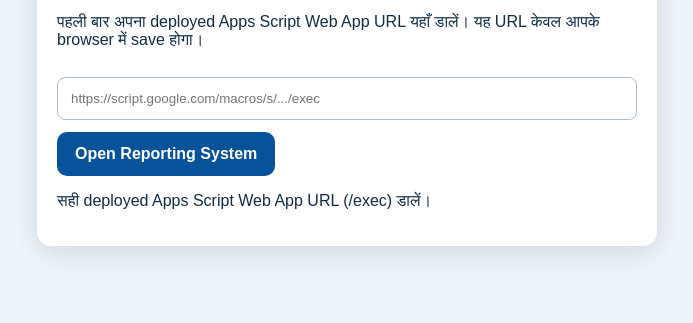
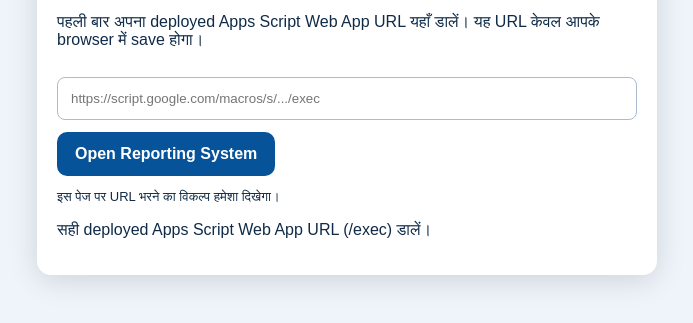
Before and after one commit to kuldipkumarcool87-gif/bses-security-voice, a plain HTML site: page index_GITHUB_MAIN_ONE_SCREEN (1).html in a window 1280 px wide. Both pictures are taken after a click on the button "Open Reporting System". Shown: the part 131-454 px from the top of the page, without its empty margins (293-986 px from the left). Drawn offline with Linux system fonts and the light colour scheme.

Commit message:
Update index_GITHUB_MAIN_ONE_SCREEN (1).html

```diff
--- a/index_GITHUB_MAIN_ONE_SCREEN (1).html
+++ b/index_GITHUB_MAIN_ONE_SCREEN (1).html
@@ -1,7 +1,7 @@
 <!doctype html><html lang="hi"><head><meta charset="utf-8"><meta name="viewport" content="width=device-width,initial-scale=1"><title>BSES Security Reporting System</title><style>
 *{box-sizing:border-box}body{margin:0;font-family:Arial,sans-serif;background:#eef4fa;color:#102b48}#frame{border:0;width:100%;height:100dvh;display:block}#setup{max-width:620px;margin:10vh auto;padding:20px;background:white;border-radius:14px;box-shadow:0 5px 30px #0002}input{width:100%;padding:13px;border:1px solid #abbcd0;border-radius:8px;margin:12px 0}button{border:0;border-radius:10px;padding:13px 18px;background:#07539a;color:white;font-weight:bold;font-size:16px;cursor:pointer}.overlay{display:none;position:fixed;inset:0;background:#001b35bb;z-index:10;align-items:center;justify-content:center;padding:12px}.panel{background:#fff;border-radius:14px;width:min(600px,100%);padding:18px;box-shadow:0 12px 30px #0004}textarea{width:100%;min-height:170px;border:1px solid #a8b8c9;border-radius:8px;padding:12px;font-size:17px}#status{padding:12px 0;min-height:44px} .row{display:flex;gap:8px;flex-wrap:wrap}.row button{flex:1}.muted{background:#e5ebf2;color:#23384e}h2{margin:0 0 8px}
 </style></head><body>
-<div id="setup"><h2>BSES Security Reporting System</h2><p>पहली बार अपना deployed Apps Script Web App URL यहाँ डालें। यह URL केवल आपके browser में save होगा।</p><input id="url" placeholder="https://script.google.com/macros/s/.../exec" autocomplete="off"><button id="open">Open Reporting System</button><p id="setupError" role="alert"></p></div>
+<div id="setup"><h2>BSES Security Reporting System</h2><p>पहली बार अपना deployed Apps Script Web App URL यहाँ डालें। यह URL केवल आपके browser में save होगा।</p><input id="url" placeholder="https://script.google.com/macros/s/.../exec" autocomplete="off"><button id="open">Open Reporting System</button><p style="font-size:13px">इस पेज पर URL भरने का विकल्प हमेशा दिखेगा।</p><p id="setupError" role="alert"></p></div>
 <iframe id="frame" title="BSES Reporting System" style="display:none" allow="geolocation; camera"></iframe>
 <div class="overlay" id="overlay"><div class="panel"><h2>🎤 हिंदी में बोलें</h2><div id="status" role="status">माइक दबाएँ और हिंदी में बोलें।</div><div class="row"><button id="start">🎤 बोलना शुरू करें</button><button id="stop" class="muted">⏹ रोकें</button></div><textarea id="spoken" placeholder="हिंदी टेक्स्ट यहाँ आएगा; चाहें तो सुधार सकते हैं"></textarea><div class="row"><button id="send">✓ रिपोर्ट में टेक्स्ट भेजें</button><button id="cancel" class="muted">बंद करें</button></div></div></div>
 <script>
@@ -9,9 +9,9 @@
 const frame=document.getElementById('frame'),overlay=document.getElementById('overlay'),statusEl=document.getElementById('status'),spoken=document.getElementById('spoken');
 let currentField='',recognition=null,finalText='',expectedOrigin='',voiceSource=null;
 const allowedFields=new Set(['grRemark','incStatement','doObservation','doChargeHandedOver']);
-function openApp(u){try{const parsed=new URL(u);if(parsed.protocol!=='https:'||parsed.hostname!=='script.google.com'||!/^\/macros\/s\/[^/]+\/exec$/.test(parsed.pathname))throw Error('Invalid Web App URL');expectedOrigin='https://script.google.com';localStorage.setItem('bses_reporting_url',u);frame.src=u;frame.style.display='block';document.getElementById('setup').style.display='none';}catch(e){document.getElementById('setupError').textContent='सही deployed Apps Script Web App URL (/exec) डालें।';}}
+function openApp(u){try{const parsed=new URL(u);if(parsed.protocol!=='https:'||parsed.hostname!=='script.google.com'||!/^\/macros\/s\/[^/]+\/exec$/.test(parsed.pathname))throw Error('Invalid Web App URL');expectedOrigin='https://script.google.com';localStorage.setItem('bses_reporting_url',u);frame.src=u;frame.style.display='block';document.getElementById('setup').style.margin='16px auto';document.getElementById('setupError').textContent='यदि नीचे Reporting System खाली दिखे, तो Apps Script को GitHub iframe में खोलने की अनुमति नहीं मिल रही है।';}catch(e){document.getElementById('setupError').textContent='सही deployed Apps Script Web App URL (/exec) डालें।';}}
 document.getElementById('open').onclick=()=>openApp(document.getElementById('url').value.trim());
-const stored=localStorage.getItem('bses_reporting_url');if(stored){document.getElementById('url').value=stored;openApp(stored);}
+const stored=localStorage.getItem('bses_reporting_url');if(stored){document.getElementById('url').value=stored;} // Do not auto-open: prevents a blank screen if Google blocks embedding.
 window.addEventListener('message',e=>{
  if(!e.data||e.data.type!=='BSES_VOICE_REQUEST'||!allowedFields.has(e.data.field))return;
  // Apps Script HTMLService iframe is commonly served from script.googleusercontent.com.
```
